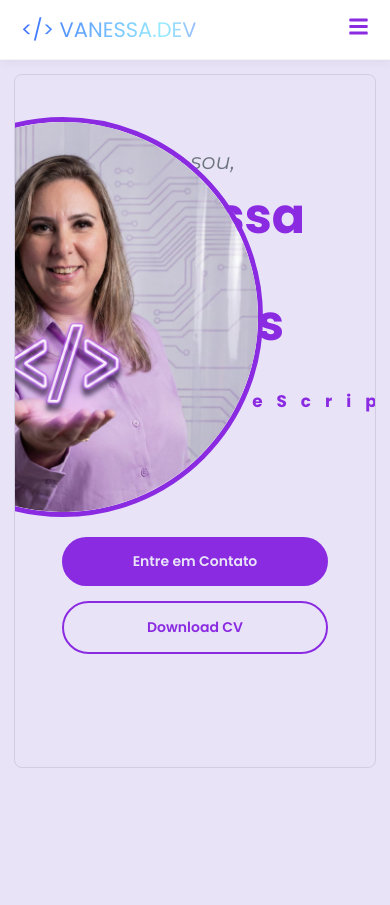
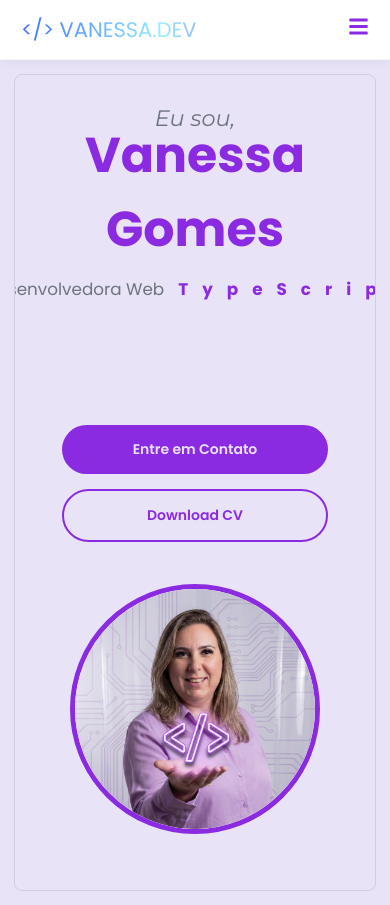
Before and after one commit to vanessagomes-dev/vanessa_gomes_developer, a React (Vite) app: page / in a window 390 px wide. Before the commit the page ends 844 px from the top, so only its background shows below. Built offline with nearby package versions, Linux system fonts and the light colour scheme.

Commit message:
feat(deploy): Resolve problemas de layout, assets e responsividade pós-deploy Corrige caminho das imagens (404) e ajusta responsividade da Home (telas grandes) e Contact (mobile).

```diff
--- a/src/data/projectData.ts
+++ b/src/data/projectData.ts
@@ -30,7 +30,7 @@ export const projectData: Project[] = [
             { icon: SiTypescript, name: 'TypeScript' },
         ],
         repoLink: 'https://github.com/vanessagomes-dev/dashboard_tailwind',
-        image: "/public/dashboard.png"
+        image: "/dashboard.PNG"
     },
     {
         title: "Sistema de Reembolso",
@@ -42,7 +42,7 @@ export const projectData: Project[] = [
             { icon: SiTypescript, name: 'TypeScript' },
         ],
         repoLink: "https://github.com/vanessagomes-dev/sistema-de-reembolso",
-        image: "/public/reembolso.png"
+        image: "/reembolso.png"
     },
     {
         title: "App Hair Day",
@@ -54,7 +54,7 @@ export const projectData: Project[] = [
             { icon: FaCss3Alt, name: 'CSS3' },
         ],
         repoLink: "https://github.com/vanessagomes-dev/hairday-app",
-        image: "/public/app-hair-day.png"
+        image: "/app-hair-day.PNG"
     },
 
     // --- BACK-END ---
@@ -67,7 +67,7 @@ export const projectData: Project[] = [
             { icon: SiJavascript, name: 'JavaScript' },
         ],
         repoLink: "https://github.com/vanessagomes-dev/suporte-tickets",
-        // image: "/public/suporte-tickets"
+        // image: "/suporte-tickets"
     },
     {
         title: "TwBot - Chatbot Inteligente",
@@ -78,7 +78,7 @@ export const projectData: Project[] = [
             { icon: FaPython, name: 'Tkinter' },
         ],
         repoLink: "https://github.com/vanessagomes-dev/twbot",
-        image: "/public/chatboot.png"
+        image: "/chatboot.PNG"
     },
     {
         title: "API Flask (Estudos)",
@@ -89,7 +89,7 @@ export const projectData: Project[] = [
             { icon: SiFlask, name: 'Flask' },
         ],
         repoLink: "https://github.com/vanessagomes-dev/projeto_api....",
-        image: "public/api-flask.png"
+        image: "/api-flask.png"
     },
 
     // --- FULL STACK ---
@@ -104,7 +104,7 @@ export const projectData: Project[] = [
             { icon: FaReact, name: 'RBAC' },
         ],
         repoLink: "https://github.com/vanessagomes-dev/Saas-Next-RBAC",
-        // image:"/public/saas-next.png"
+        // image:"/saas-next.png"
     },
     {
         title: "Lista de Tarefas (MERN Stack)",
@@ -117,7 +117,7 @@ export const projectData: Project[] = [
             { icon: SiJavascript, name: 'JavaScript' },
         ],
         repoLink: "https://github.com/vanessagomes-dev/todo-list",
-        image: "public/todolist.png"
+        image: "/todoList.png"
     },
     {
         title: "Library Management",
@@ -130,7 +130,7 @@ export const projectData: Project[] = [
             { icon: SiAngular, name: 'Angular' },
         ],
         repoLink: "https://github.com/vanessagomes-dev/library-management",
-        // image: "/public/library.png"
+        // image: "/library.png"
     },
 ];
 
--- a/src/pages/Contact.tsx
+++ b/src/pages/Contact.tsx
@@ -26,6 +26,12 @@ const ContactPageWrapper = styled(motion.section)`
 
   @media (max-width: 1024px) {
     padding: 2rem 1.5rem;
+    margin: 1rem 1rem; // Ajuste para margem lateral menor
+  }
+
+  @media (max-width: 500px) {
+    padding: 1.5rem 0.5rem; // Padding muito pequeno
+    margin: 0.5rem; // Margem bem pequena
   }
 `;
 
@@ -91,6 +97,7 @@ const InfoSection = styled.div`
 
   @media (max-width: 600px) {
     grid-template-columns: repeat(2, 1fr);
+    gap: 1rem;
   }
 `;
 
@@ -131,6 +138,10 @@ const ContactCard = styled(motion.a)`
   &:hover {
     border-color: ${(props) => props.theme.colors.primary};
     box-shadow: 0 10px 20px rgba(0, 0, 0, 0.1);
+  }
+
+  @media (max-width: 600px) {
+    width: 100%;
   }
 `;
 
--- a/src/pages/Home.tsx
+++ b/src/pages/Home.tsx
@@ -32,7 +32,11 @@ const HeroSection = styled.section`
     padding: 2rem 1rem;
     margin: 1rem 1rem;
     text-align: center;
-    align-items: center; /* Volta a centralizar no mobile */
+    align-items: center;
+  }
+  @media (min-width: 1600px) {
+    padding: 6rem 4rem;
+    margin: 4rem 4rem;
   }
 `;
 
@@ -45,7 +49,7 @@ const MainTextWrapper = styled(motion.div)`
   display: flex;
   flex-direction: column;
   text-align: left;
-  max-width: 500px;
+
   z-index: 10;
 
   @media (max-width: 1024px) {
@@ -56,6 +60,36 @@ const MainTextWrapper = styled(motion.div)`
     align-items: center;
     padding-top: 1rem;
     margin-bottom: 3rem;
+  }
+  @media (min-width: 1600px) {
+    top: 8rem;
+    left: 8rem;
+    max-width: 9000px;
+  }
+`;
+
+// Wrapper para a Foto de Perfil
+const PhotoWrapper = styled(motion.div)`
+  display: flex;
+  flex-direction: column;
+  align-items: center;
+  z-index: 10;
+
+  /* Posicionamento padrão para Desktop */
+  position: absolute;
+  right: 8rem;
+  top: 3rem;
+
+  @media (max-width: 1024px) {
+    position: relative;
+    right: auto;
+    top: auto;
+    margin-bottom: 2rem;
+  }
+
+  @media (min-width: 1600px) {
+    right: 12rem;
+    top: 6rem;
   }
 `;
 
@@ -78,6 +112,22 @@ const ProfileImage = styled(motion.div)`
     height: 100%;
     object-fit: cover;
   }
+
+  @media (max-width: 1024px) {
+    width: 350px;
+    height: 350px;
+  }
+
+  @media (max-width: 768px) {
+    width: 250px;
+    height: 250px;
+  }
+
+  @media (min-width: 1600px) {
+    width: 500px;
+    height: 500px;
+    border-width: 8px;
+  }
 `;
 
 // ===============================================
@@ -94,7 +144,7 @@ const Title = styled(motion.h1)`
   display: flex;
   flex-direction: column;
 
-  /* Estilo da primeira linha: Mais suave */
+  /* Estilo da primeira linha*/
   .title-line-1 {
     font-family: "Montserrat", sans-serif;
     font-style: italic;
@@ -109,20 +159,30 @@ const Title = styled(motion.h1)`
     font-size: 5rem;
     font-weight: 800;
     color: ${(props) => props.theme.colors.primary};
-    line-height: 2.2;
+    line-height: 1.2;
   }
 
   @media (max-width: 768px) {
     font-size: 2.5rem;
     text-align: center;
+    .title-line-2 {
+      font-size: 3.5rem;
+      line-height: 1.5;
+    }
   }
-  /* Ajuste para mobile */
-  .title-line-2 {
-    font-size: 3.5rem;
+
+  @media (min-width: 1600px) {
+    .title-line-1 {
+      font-size: 2.2rem;
+    }
+    .title-line-2 {
+      font-size: 6rem;
+      line-height: 1.5;
+    }
   }
 `;
 
-// Estilização do Subtítulo (Container)
+// Estilização do Subtítulo
 const Subtitle = styled(motion.h2)`
   font-size: 1.8rem;
   font-weight: 500;
@@ -279,28 +339,15 @@ const Home: React.FC = () => {
         </CTAButtons>
       </MainTextWrapper>
 
-      {/* FOTO  Interativa */}
-      <motion.div
-        style={{
-          display: "flex",
-          flexDirection: "column",
-          alignItems: "center",
-          position: "absolute",
-          right: "8rem",
-          top: "3rem",
-          zIndex: 10,
-        }}
+      <PhotoWrapper
         initial={{ opacity: 0, y: 30 }}
         animate={{ opacity: 1, y: 0 }}
         transition={{ duration: 0.6, delay: 1 }}
       >
-        <ProfileImage
-          whileHover={{ scale: 1.05 }}
-          onClick={handlePhotoClick}
-        >
-          <img src="/public/perfil-vanessa.jpeg" alt="foto vanessa" />
+        <ProfileImage whileHover={{ scale: 1.05 }} onClick={handlePhotoClick}>
+          <img src="/perfil-vanessa.jpeg" alt="foto vanessa" />
         </ProfileImage>
-      </motion.div>
+      </PhotoWrapper>
     </HeroSection>
   );
 };
```
